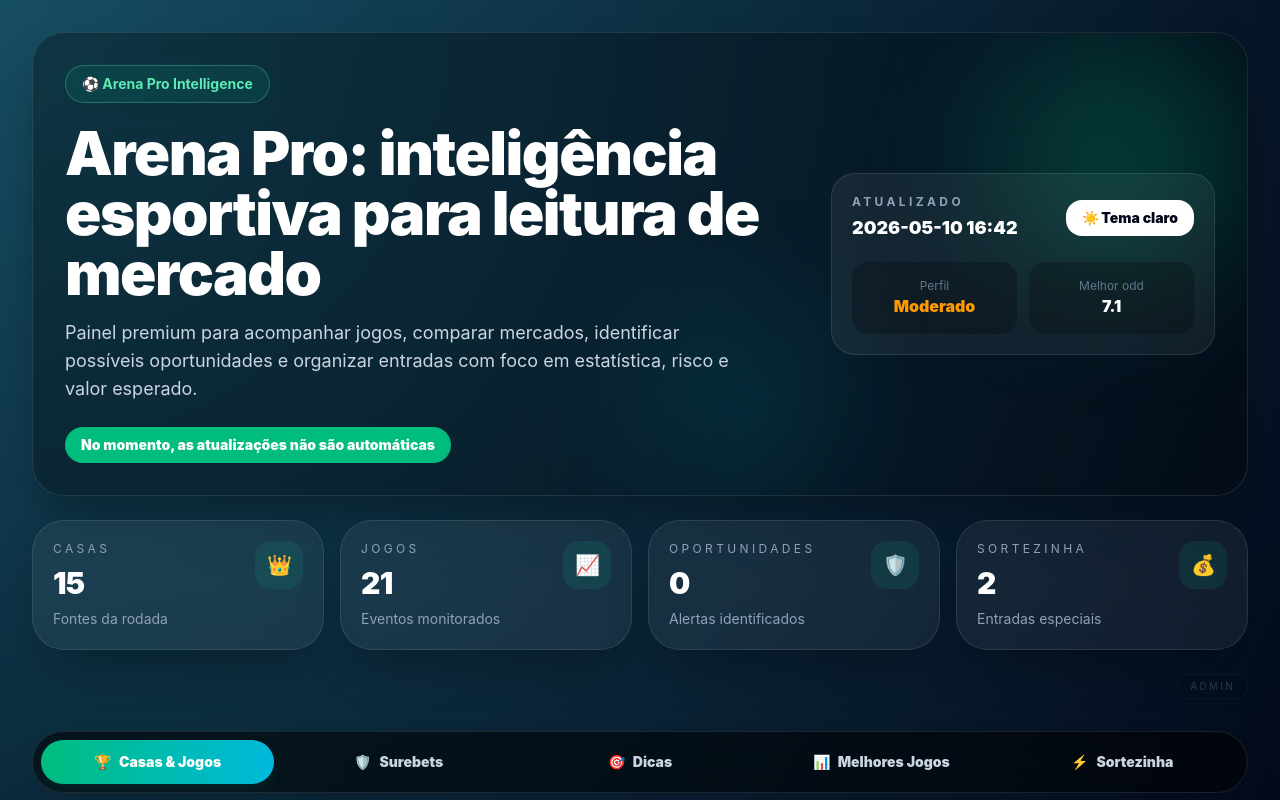
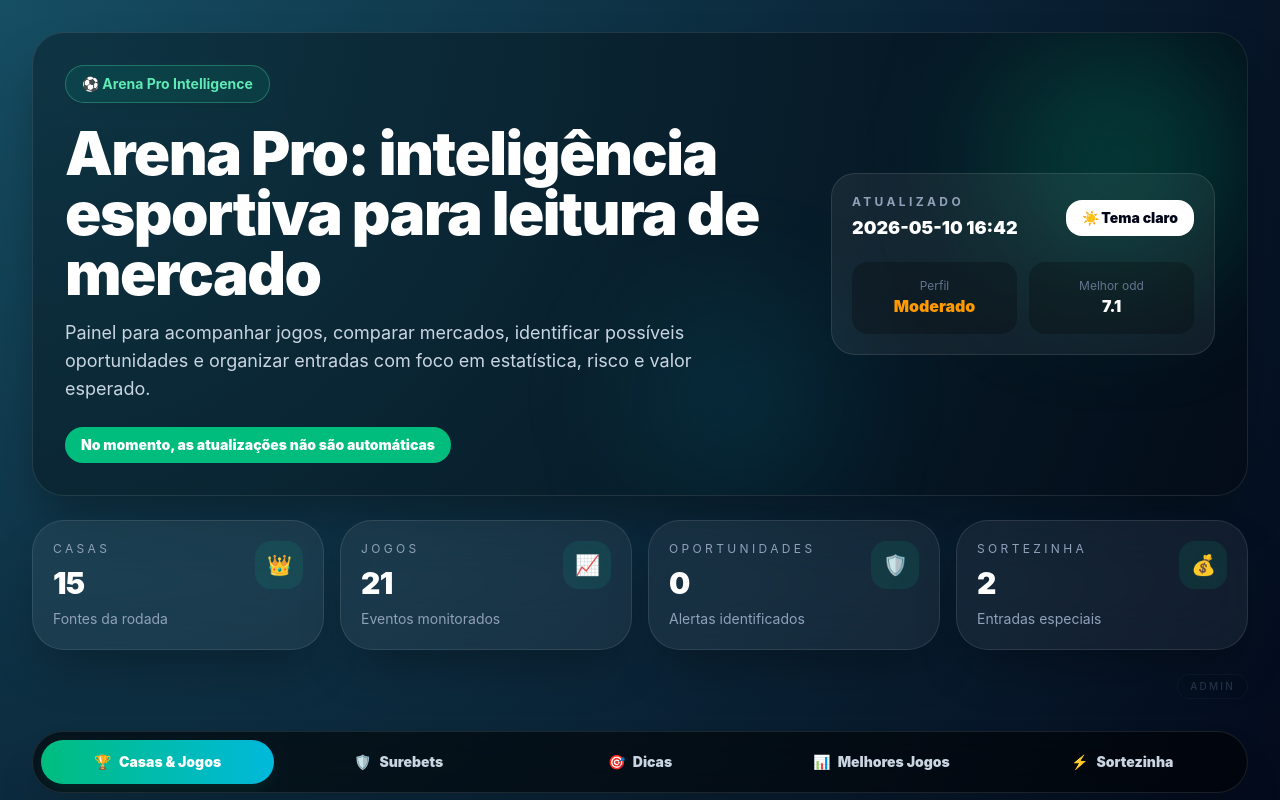
Before and after one commit to RicxZPlay/arena-pro, a React (Vite) app: page / in a window 1280 px wide. Shown: the top 800 px of the page. Built offline with nearby package versions, Linux system fonts and the light colour scheme; the HTML template or start-up script is replaced by a standard one.

Commit message:
UI: Remove 'premium' from header description

```diff
--- a/src/App.jsx
+++ b/src/App.jsx
@@ -854,7 +854,7 @@ export default function PremiumBetAnalysisApp() {
             <div className="max-w-3xl flex flex-col items-center text-center lg:items-start lg:text-left">
               <div className="mb-4 inline-flex items-center gap-2 rounded-full border border-emerald-300/30 bg-emerald-400/10 px-3 py-1.5 text-xs font-bold text-emerald-300 shadow-lg shadow-emerald-950/10 sm:mb-5 sm:px-4 sm:py-2 sm:text-sm">⚽ Arena Pro Intelligence</div>
               <h1 className="text-3xl font-black tracking-tight sm:text-4xl md:text-6xl">Arena Pro: inteligência esportiva para leitura de mercado</h1>
-              <p className={cx("mt-4 max-w-2xl text-sm leading-6 sm:text-base sm:leading-7 md:text-lg", theme === "dark" ? "text-slate-300" : "text-slate-600")}>Painel premium para acompanhar jogos, comparar mercados, identificar possíveis oportunidades e organizar entradas com foco em estatística, risco e valor esperado.</p>
+              <p className={cx("mt-4 max-w-2xl text-sm leading-6 sm:text-base sm:leading-7 md:text-lg", theme === "dark" ? "text-slate-300" : "text-slate-600")}>Painel para acompanhar jogos, comparar mercados, identificar possíveis oportunidades e organizar entradas com foco em estatística, risco e valor esperado.</p>
               <div className="mt-5 flex flex-wrap justify-center lg:justify-start gap-3 sm:mt-6">
                 <span className="rounded-full bg-emerald-500 px-3 py-2 text-xs font-black text-white sm:px-4 sm:text-sm text-center">
                   No momento, as atualizações não são automáticas
```
